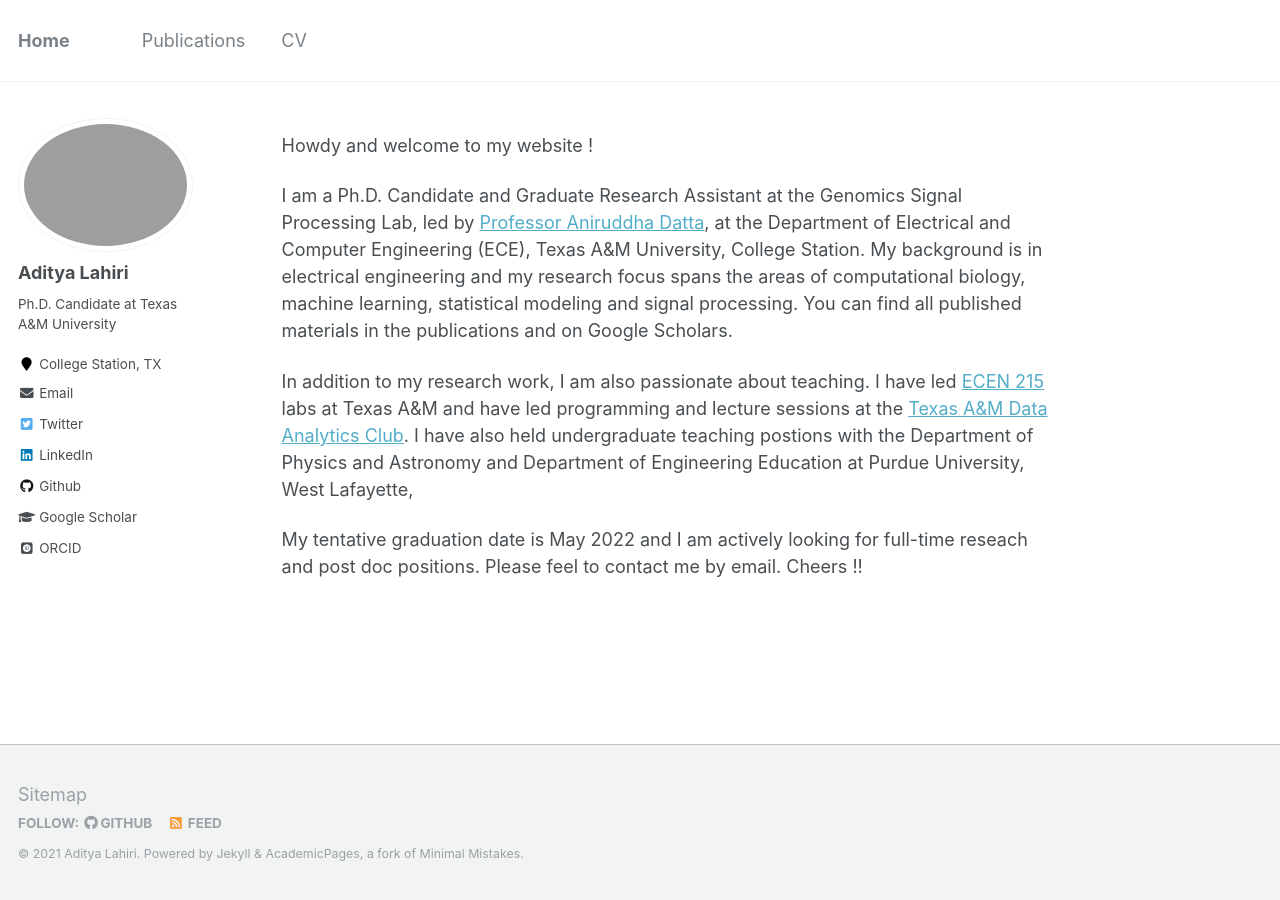
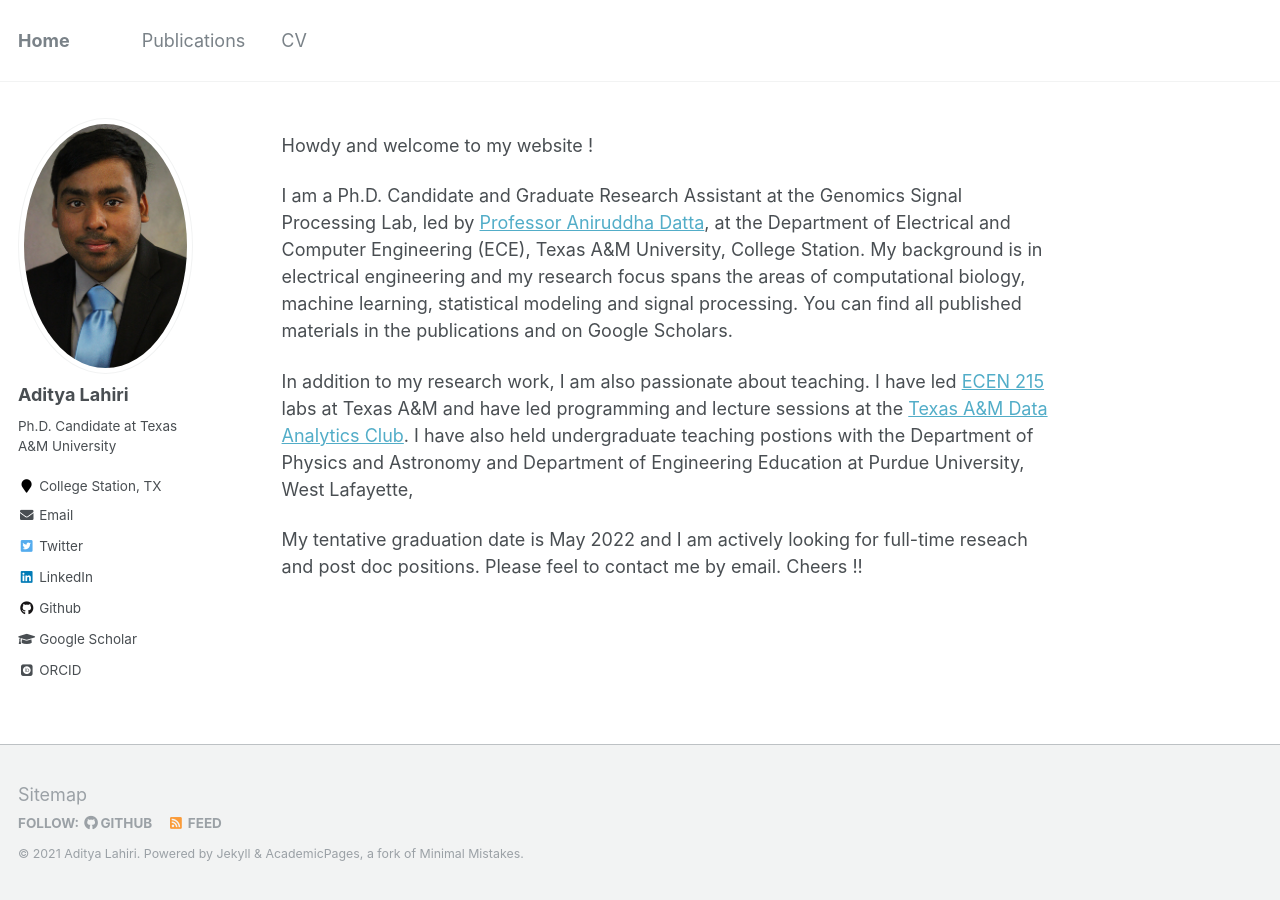
Before and after one commit to adilahiri/lahiri.github.io, a Jekyll site: the page built from _pages/about.md, in a window 1280 px wide. Built offline with Jekyll 4.4.1, drawn with Linux system fonts in a browser that asks for light colours; some web fonts are replaced.

Commit message:
Update _config.yml

```diff
--- a/_config.yml
+++ b/_config.yml
@@ -81,7 +81,7 @@ analytics:
 # Site Author
 author:
   name             : "Aditya Lahiri"
-  avatar           : "Aditya.jpg"
+  avatar           : "aditya_purdue.jpeg"
   bio              : "Ph.D. Candidate at Texas A&M University"
   location         : "College Station, TX"
   employer         :
```
